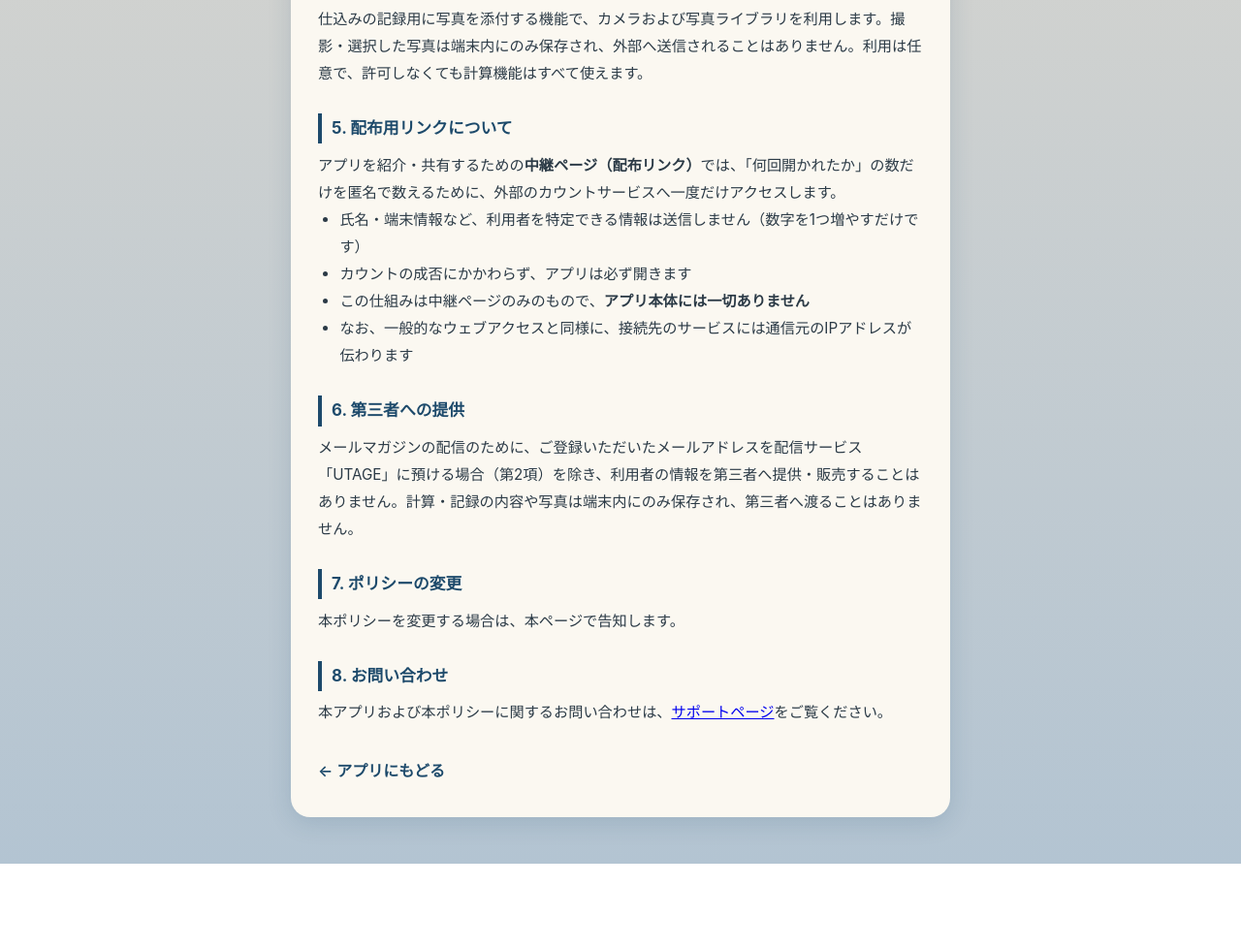
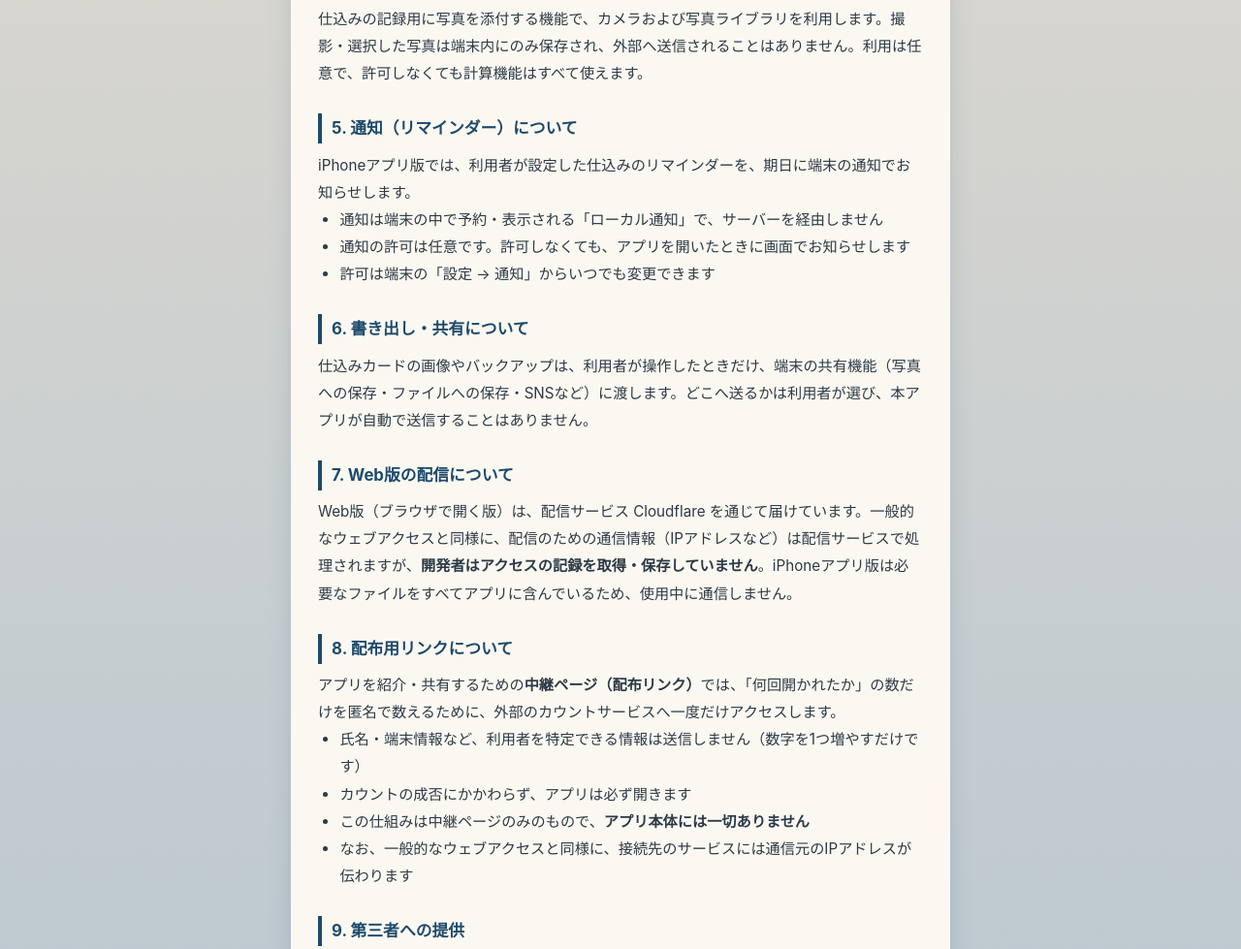
Before and after one commit to nakajiminami/shiogram, a plain HTML site: page privacy.html in a window 1280 px wide. Shown: the part 1056-2035 px from the top of the page at 97% size. Before the commit the page ends 1947 px from the top, so only its background shows below. Drawn offline with Linux system fonts and the light colour scheme.

Commit message:
旧URLに初めて来た人をCloudflareへ・プライバシーポリシーに通知/共有/配信を追記

```diff
--- a/privacy.html
+++ b/privacy.html
@@ -31,7 +31,7 @@
 <body>
 <main>
   <h1>プライバシーポリシー</h1>
-  <p class="date">Shiogram（しおぐらむ）｜最終更新日：2026年8月5日</p>
+  <p class="date">Shiogram（しおぐらむ）｜最終更新日：2026年11月5日</p>
 
   <p>Shiogram（以下「本アプリ」）は、味噌・塩麹・醤油などの調味料の塩分計算と仕込み記録のためのアプリです。本アプリは、利用者のプライバシーを最大限尊重する設計になっています。</p>
 
@@ -64,7 +64,21 @@
   <h2>4. カメラ・写真ライブラリの利用</h2>
   <p>仕込みの記録用に写真を添付する機能で、カメラおよび写真ライブラリを利用します。撮影・選択した写真は端末内にのみ保存され、外部へ送信されることはありません。利用は任意で、許可しなくても計算機能はすべて使えます。</p>
 
-  <h2>5. 配布用リンクについて</h2>
+  <h2>5. 通知（リマインダー）について</h2>
+  <p>iPhoneアプリ版では、利用者が設定した仕込みのリマインダーを、期日に端末の通知でお知らせします。</p>
+  <ul>
+    <li>通知は端末の中で予約・表示される「ローカル通知」で、サーバーを経由しません</li>
+    <li>通知の許可は任意です。許可しなくても、アプリを開いたときに画面でお知らせします</li>
+    <li>許可は端末の「設定 → 通知」からいつでも変更できます</li>
+  </ul>
+
+  <h2>6. 書き出し・共有について</h2>
+  <p>仕込みカードの画像やバックアップは、利用者が操作したときだけ、端末の共有機能（写真への保存・ファイルへの保存・SNSなど）に渡します。どこへ送るかは利用者が選び、本アプリが自動で送信することはありません。</p>
+
+  <h2>7. Web版の配信について</h2>
+  <p>Web版（ブラウザで開く版）は、配信サービス Cloudflare を通じて届けています。一般的なウェブアクセスと同様に、配信のための通信情報（IPアドレスなど）は配信サービスで処理されますが、<strong>開発者はアクセスの記録を取得・保存していません</strong>。iPhoneアプリ版は必要なファイルをすべてアプリに含んでいるため、使用中に通信しません。</p>
+
+  <h2>8. 配布用リンクについて</h2>
   <p>アプリを紹介・共有するための<strong>中継ページ（配布リンク）</strong>では、「何回開かれたか」の数だけを匿名で数えるために、外部のカウントサービスへ一度だけアクセスします。</p>
   <ul>
     <li>氏名・端末情報など、利用者を特定できる情報は送信しません（数字を1つ増やすだけです）</li>
@@ -73,13 +87,13 @@
     <li>なお、一般的なウェブアクセスと同様に、接続先のサービスには通信元のIPアドレスが伝わります</li>
   </ul>
 
-  <h2>6. 第三者への提供</h2>
+  <h2>9. 第三者への提供</h2>
   <p>メールマガジンの配信のために、ご登録いただいたメールアドレスを配信サービス「UTAGE」に預ける場合（第2項）を除き、利用者の情報を第三者へ提供・販売することはありません。計算・記録の内容や写真は端末内にのみ保存され、第三者へ渡ることはありません。</p>
 
-  <h2>7. ポリシーの変更</h2>
+  <h2>10. ポリシーの変更</h2>
   <p>本ポリシーを変更する場合は、本ページで告知します。</p>
 
-  <h2>8. お問い合わせ</h2>
+  <h2>11. お問い合わせ</h2>
   <p>本アプリおよび本ポリシーに関するお問い合わせは、<a href="support.html">サポートページ</a>をご覧ください。</p>
 
   <a class="back" href="./index.html">← アプリにもどる</a>
```
Also changed, not shown: index.html (+12 -0 lines).
